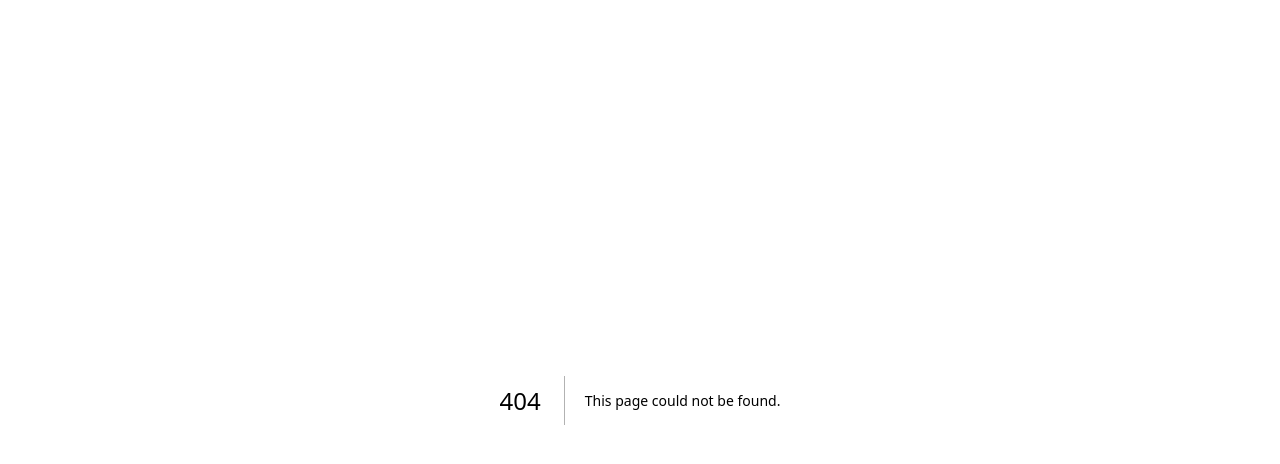
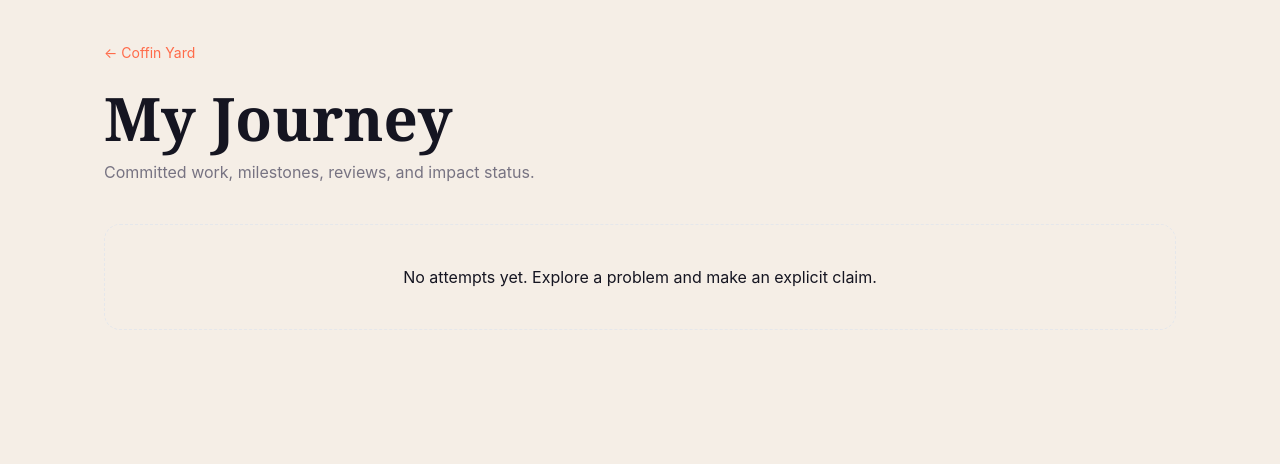
Before and after one commit to Tejashree9340/problem, a Next.js app: page /journey in a window 1280 px wide. Before the commit this address had no page. Shown: the top 464 px of the page. Built offline with nearby package versions, Linux system fonts and the light colour scheme; no server answers; the database is empty.

Commit message:
Add My Journey route

```diff
--- /dev/null
+++ b/app/journey/page.tsx
@@ -0,0 +1,7 @@
+import Link from 'next/link';
+import { db } from '@/lib/db';
+
+export default async function JourneyPage() {
+  const attempts = await db.problemAttempt.findMany({ include: { problem: true, milestones: true }, orderBy: { updatedAt: 'desc' } });
+  return <main className="mx-auto max-w-6xl p-6 md:p-10"><Link href="/" className="text-sm text-[#ff6b4a]">← Coffin Yard</Link><h1 className="mt-6 font-display text-6xl font-bold">My Journey</h1><p className="mt-3 text-[#777382]">Committed work, milestones, reviews, and impact status.</p><div className="mt-10 grid gap-5">{attempts.map((a) => <article key={a.id} className="rounded-2xl border bg-white p-6"><p className="text-xs uppercase tracking-widest text-[#ff6b4a]">{a.status}</p><h2 className="mt-2 font-display text-2xl font-bold">{a.problem.title}</h2><p className="mt-4 text-sm text-[#777382]">Review: {a.reviewStatus} · Impact: {a.impactStatus} · {a.milestones.length} milestones</p></article>)}{attempts.length === 0 && <div className="rounded-2xl border border-dashed p-10 text-center">No attempts yet. Explore a problem and make an explicit claim.</div>}</div></main>;
+}
```
